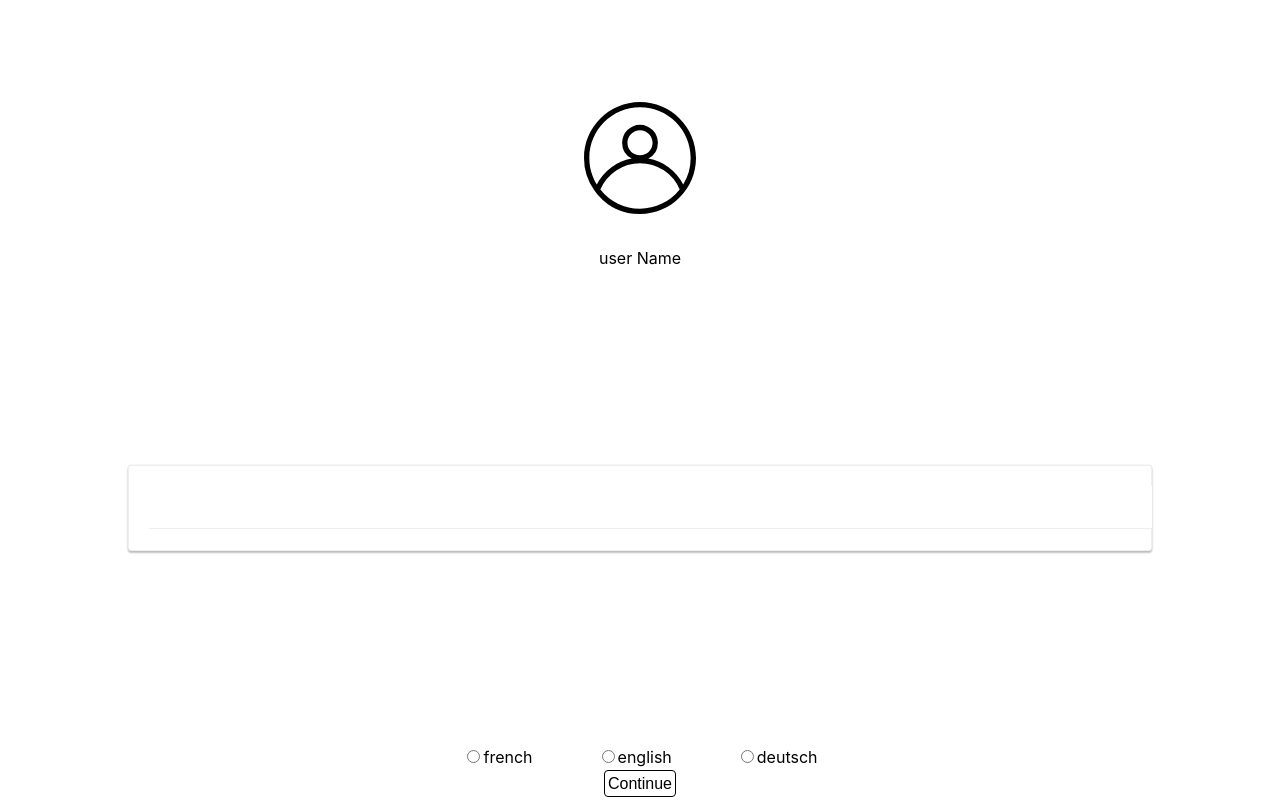
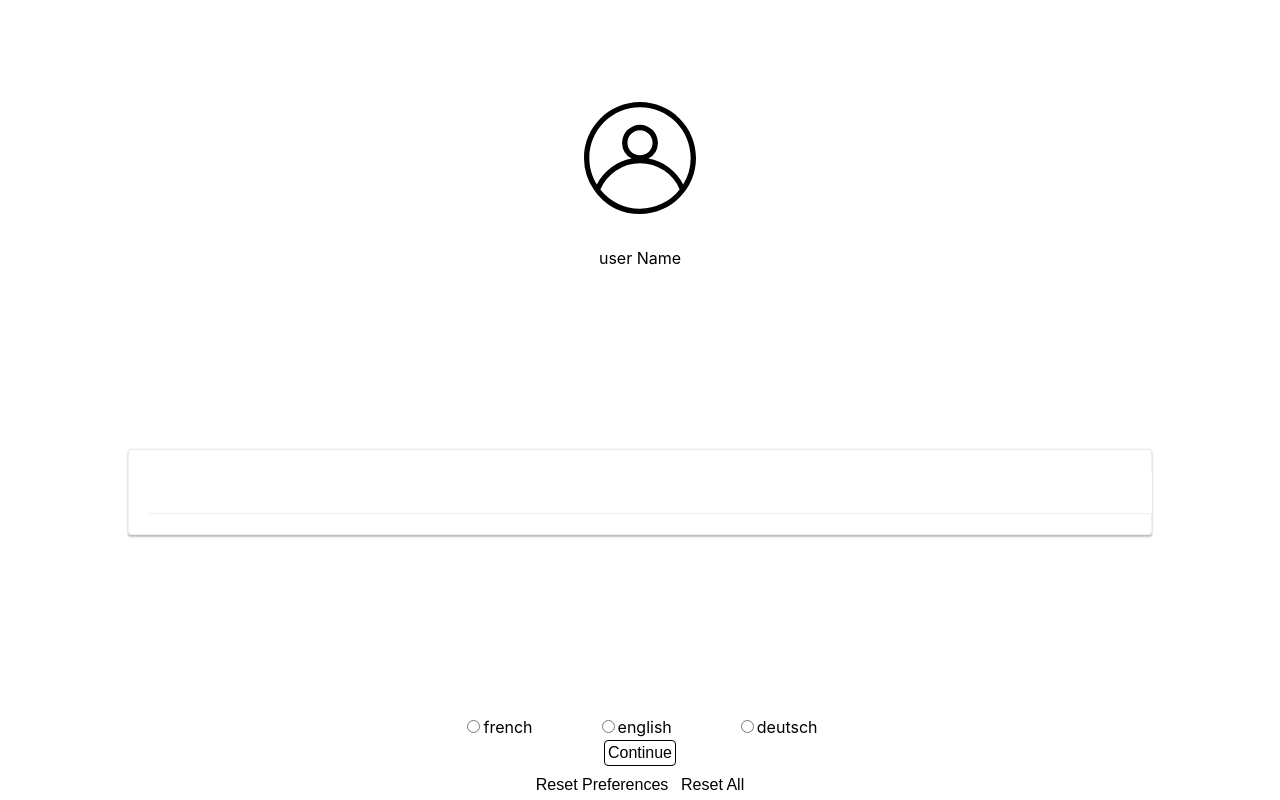
Before and after one commit to Lionprincipe/bilangum, a React (Create React App) app: page /preferences in a window 1280 px wide. Built offline with nearby package versions, Linux system fonts and the light colour scheme.

Commit message:
compose middlewares, add reset preferences & allstate to init conf

```diff
--- a/src/actions.js
+++ b/src/actions.js
@@ -1,62 +1,58 @@
-import { createAction } from "redux-actions";
-import uuidV4 from "uuid/v4";
-import { updateList } from "./utils";
+import { createAction } from 'redux-actions'
+import uuidV4 from 'uuid/v4'
+import { updateList } from './utils'
 const ACTIONS = {
-  WORD_UPDATE: "WORD_UPDATE",
-  ADD_WORD: "ADD_WORD",
-  DELETE_WORD: "DELETE_WORD",
-  DELETE_WORD_PROPERTY: "DELETE_WORD_PROPERTY",
-  ADD_WORD_PROPERTY: "ADD_WORD_PROPERTY",
-  TOGGLE_OPEN_WORD_CARD: "TOGGLE_OPEN_WORD_CARD",
-  TOGGLE_EDIT_MODE: "TOGGLE_EDIT_MODE",
-  ADD_NEW_PROPERTY: "ADD_NEW_PROPERTY",
-  REMOVE_NEW_PROPERTY: "REMOVE_NEW_PROPERTY",
-  TOGGLE_IS_ADDING: "TOGGLE_IS_ADDING",
-  SET_REFERENCE_LANGUAGE: "SET_REFERENCE_LANGUAGE",
-  SET_ETHNIC_LANGUAGE: "SET_ETHNIC_LANGUAGE",
-  SET_SEARCH_LANGUAGE: "SET_SEARCH_LANGUAGUE",
-  UPDATE_EXISTANTE_TRANSLATION: "UPDATE_EXISTANTE_TRANSLATION",
-  RESET_TO_INITIAL_CONFIG: "RESET_TO_INITIAL_CONFIG"
-};
+  WORD_UPDATE: 'WORD_UPDATE',
+  ADD_WORD: 'ADD_WORD',
+  DELETE_WORD: 'DELETE_WORD',
+  DELETE_WORD_PROPERTY: 'DELETE_WORD_PROPERTY',
+  ADD_WORD_PROPERTY: 'ADD_WORD_PROPERTY',
+  TOGGLE_OPEN_WORD_CARD: 'TOGGLE_OPEN_WORD_CARD',
+  TOGGLE_EDIT_MODE: 'TOGGLE_EDIT_MODE',
+  ADD_NEW_PROPERTY: 'ADD_NEW_PROPERTY',
+  REMOVE_NEW_PROPERTY: 'REMOVE_NEW_PROPERTY',
+  TOGGLE_IS_ADDING: 'TOGGLE_IS_ADDING',
+  SET_REFERENCE_LANGUAGE: 'SET_REFERENCE_LANGUAGE',
+  SET_ETHNIC_LANGUAGE: 'SET_ETHNIC_LANGUAGE',
+  SET_SEARCH_LANGUAGE: 'SET_SEARCH_LANGUAGUE',
+  UPDATE_EXISTANTE_TRANSLATION: 'UPDATE_EXISTANTE_TRANSLATION',
+  RESET_TO_INITIAL_CONFIG: 'RESET_TO_INITIAL_CONFIG',
+}
 
-export const addWord = createAction(ACTIONS.ADD_WORD);
-export const wordUpdate = createAction(ACTIONS.WORD_UPDATE);
-export const deleteWord = createAction(ACTIONS.DELETE_WORD);
-export const deleteWordProperty = createAction(ACTIONS.DELETE_WORD_PROPERTY);
-export const addWordProperty = createAction(ACTIONS.ADD_WORD_PROPERTY);
-export const toggleOpenWordCard = createAction(ACTIONS.TOGGLE_OPEN_WORD_CARD);
-export const toggleEditMode = createAction(ACTIONS.TOGGLE_EDIT_MODE);
-export const toggleIsAdding = createAction(ACTIONS.TOGGLE_IS_ADDING);
-export const addNewProperty = createAction(ACTIONS.ADD_NEW_PROPERTY);
-export const removeNewProperty = createAction(ACTIONS.REMOVE_NEW_PROPERTY);
-export const setReferenceLanguage = createAction(
-  ACTIONS.SET_REFERENCE_LANGUAGE
-);
-export const setEthnicLanguage = createAction(ACTIONS.SET_ETHNIC_LANGUAGE);
-export const setSeachLanguage = createAction(ACTIONS.SET_SEARCH_LANGUAGE);
+export const addWord = createAction(ACTIONS.ADD_WORD)
+export const wordUpdate = createAction(ACTIONS.WORD_UPDATE)
+export const deleteWord = createAction(ACTIONS.DELETE_WORD)
+export const deleteWordProperty = createAction(ACTIONS.DELETE_WORD_PROPERTY)
+export const addWordProperty = createAction(ACTIONS.ADD_WORD_PROPERTY)
+export const toggleOpenWordCard = createAction(ACTIONS.TOGGLE_OPEN_WORD_CARD)
+export const toggleEditMode = createAction(ACTIONS.TOGGLE_EDIT_MODE)
+export const toggleIsAdding = createAction(ACTIONS.TOGGLE_IS_ADDING)
+export const addNewProperty = createAction(ACTIONS.ADD_NEW_PROPERTY)
+export const removeNewProperty = createAction(ACTIONS.REMOVE_NEW_PROPERTY)
+export const setReferenceLanguage = createAction(ACTIONS.SET_REFERENCE_LANGUAGE)
+export const setEthnicLanguage = createAction(ACTIONS.SET_ETHNIC_LANGUAGE)
+export const setSeachLanguage = createAction(ACTIONS.SET_SEARCH_LANGUAGE)
 export const updateExistanteTransalation = createAction(
   ACTIONS.UPDATE_EXISTANTE_TRANSLATION
-);
-export const resetToInitialState = createAction(
-  ACTIONS.RESET_TO_INITIAL_CONFIG
-);
+)
+export const resetToInitialState = createAction(ACTIONS.RESET_TO_INITIAL_CONFIG)
 
 export const createWordProperty = (wordIndex, name, dispatch) => {
-  wordIndex > -1 && name && dispatch(addWordProperty({ wordIndex, name }));
-  wordIndex > -1 && dispatch(removeNewProperty({ wordIndex }));
-};
+  wordIndex > -1 && name && dispatch(addWordProperty({ wordIndex, name }))
+  wordIndex > -1 && dispatch(removeNewProperty({ wordIndex }))
+}
 
 export const createWord = (newWord, dispatch) => {
   if (newWord) {
-    newWord = { wordId: uuidV4(), ...newWord };
-    dispatch(addWord({ newWord }));
+    newWord = { wordId: uuidV4(), ...newWord }
+    dispatch(addWord({ newWord }))
   }
-};
+}
 
 export const updateTranslation = (wordIndex, newList, dispatch) => {
   newList &&
-    dispatch(wordUpdate({ wordIndex, name: "translations", value: newList }));
-};
+    dispatch(wordUpdate({ wordIndex, name: 'translations', value: newList }))
+}
 
 export const saveNewTranslation = (
   newWord,
@@ -65,30 +61,40 @@ export const saveNewTranslation = (
   wordIndex,
   dispatch
 ) => {
-  const { wordId: id } = value;
+  const { wordId: id } = value
   if (!id) {
-    const wordId = uuidV4();
-    newWord = { wordId, ...newWord, ...value };
-    newWord && dispatch(addWord({ newWord }));
+    const wordId = uuidV4()
+    newWord = { wordId, ...newWord, ...value }
+    newWord && dispatch(addWord({ newWord }))
     wordIndex > -1 &&
       updateTranslation(
         wordIndex,
         updateList(list, -1, { wordId, ...value }),
         dispatch
-      );
+      )
   } else {
-    value && dispatch(updateExistanteTransalation({ value, wordIndex }));
+    value && dispatch(updateExistanteTransalation({ value, wordIndex }))
     wordIndex > -1 &&
       value &&
-      updateTranslation(wordIndex, updateList(list, -1, value), dispatch);
+      updateTranslation(wordIndex, updateList(list, -1, value), dispatch)
   }
-};
+}
 export const saveEthnicLanguage = (ethnicLanguage, dispatch) => {
-  const { languageId } = ethnicLanguage;
+  const { languageId } = ethnicLanguage
 
   if (languageId) {
-    dispatch(setEthnicLanguage({ ethnicLanguage }));
+    dispatch(setEthnicLanguage({ ethnicLanguage }))
   }
-};
+}
 
-export default ACTIONS;
+export const resetPreferences = dispatch => {
+  dispatch(setEthnicLanguage({ ethnicLanguage: {} }))
+  dispatch(setReferenceLanguage({ referenceLanguage: {} }))
+  dispatch(
+    setSeachLanguage({
+      searchLanguage: {},
+    })
+  )
+}
+
+export default ACTIONS
--- a/src/components/App.js
+++ b/src/components/App.js
@@ -1,17 +1,20 @@
-import React, { Component } from "react";
-import { BrowserRouter as Router, Route } from "react-router-dom";
-import { createStore, applyMiddleware, compose } from "redux";
-import { Provider } from "react-redux";
-import reducer from "../reducer/reducer";
-import thunk from "redux-thunk";
-import HomeScreenContainer from "../container/HomeScreenContainer";
-import PreferencesScreen from "../screens/PreferencesScreen";
-import { saveToLocalStorage } from "../middlewares";
+import React, { Component } from 'react'
+import { BrowserRouter as Router, Route } from 'react-router-dom'
+import { createStore, applyMiddleware, compose } from 'redux'
+import { Provider } from 'react-redux'
+import reducer from '../reducer/reducer'
+import thunk from 'redux-thunk'
+import HomeScreenContainer from '../container/HomeScreenContainer'
+import { saveToLocalStorage } from '../middlewares'
+import PreferenceScreenContainer from '../container/PreferenceScreenContainer'
 
 const store = createStore(
   reducer,
-  window.__REDUX_DEVTOOLS_EXTENSION__ && window.__REDUX_DEVTOOLS_EXTENSION__()
-);
+  compose(
+    applyMiddleware(thunk, saveToLocalStorage),
+    window.devToolsExtension ? window.devToolsExtension() : f => f
+  )
+)
 
 class App extends Component {
   render() {
@@ -19,11 +22,11 @@ class App extends Component {
       <Router>
         <Provider store={store}>
           <Route exact path="/" component={HomeScreenContainer} />
-          <Route path="/preferences" component={PreferencesScreen} />
+          <Route path="/preferences" component={PreferenceScreenContainer} />
         </Provider>
       </Router>
-    );
+    )
   }
 }
 
-export default App;
+export default App
--- a/src/container/PreferenceScreenContainer.js
+++ b/src/container/PreferenceScreenContainer.js
@@ -1,13 +1,13 @@
-import { connect } from "react-redux";
-import PreferencesScreen from "../screens/PreferencesScreen";
-import { resetSaveState, resetPreferences } from "../actions";
+import { connect } from 'react-redux'
+import PreferencesScreen from '../screens/PreferencesScreen'
+import { resetToInitialState, resetPreferences } from '../actions'
 
 const mapDispatchToProps = dispatch => ({
   resetPreferences: () => resetPreferences(dispatch),
-  resetAllData: () => resetSaveState(dispatch)
-});
+  resetAllData: () => dispatch(resetToInitialState()),
+})
 
 export default connect(
   null,
   mapDispatchToProps
-)(PreferencesScreen);
+)(PreferencesScreen)
--- a/src/screens/PreferencesScreen.js
+++ b/src/screens/PreferencesScreen.js
@@ -11,8 +11,7 @@ const Wrapper = styled.div`
   justify-content: space-evenly;
   height: 100vh;
 `
-
-const PreferencesScreen = props => {
+const PreferencesScreen = ({ resetPreferences, resetAllData }) => {
   return (
     <Wrapper>
       <UserProfileCard />
@@ -21,6 +20,10 @@ const PreferencesScreen = props => {
       <Button border={true} width="auto" height="auto" link="/">
         Continue
       </Button>
+      <div>
+        <Button onClick={resetPreferences}>Reset Preferences</Button>
+        <Button onClick={resetAllData}>Reset All</Button>
+      </div>
     </Wrapper>
   )
 }
--- a/src/services.js
+++ b/src/services.js
@@ -1,12 +1,13 @@
 export function save(name, data) {
-  localStorage.setItem(name, JSON.stringify(data));
+  console.log('saved', data)
+  localStorage.setItem(name, JSON.stringify(data))
 }
 
 export function load(name) {
-  const dataString = localStorage.getItem(name);
+  const dataString = localStorage.getItem(name)
   try {
-    return JSON.parse(dataString);
+    return JSON.parse(dataString)
   } catch (error) {
-    return { error };
+    return { error }
   }
 }
```
Also changed, not shown: src/container/PreferencesScreenContainer.js (deleted, +0 -9 lines).
